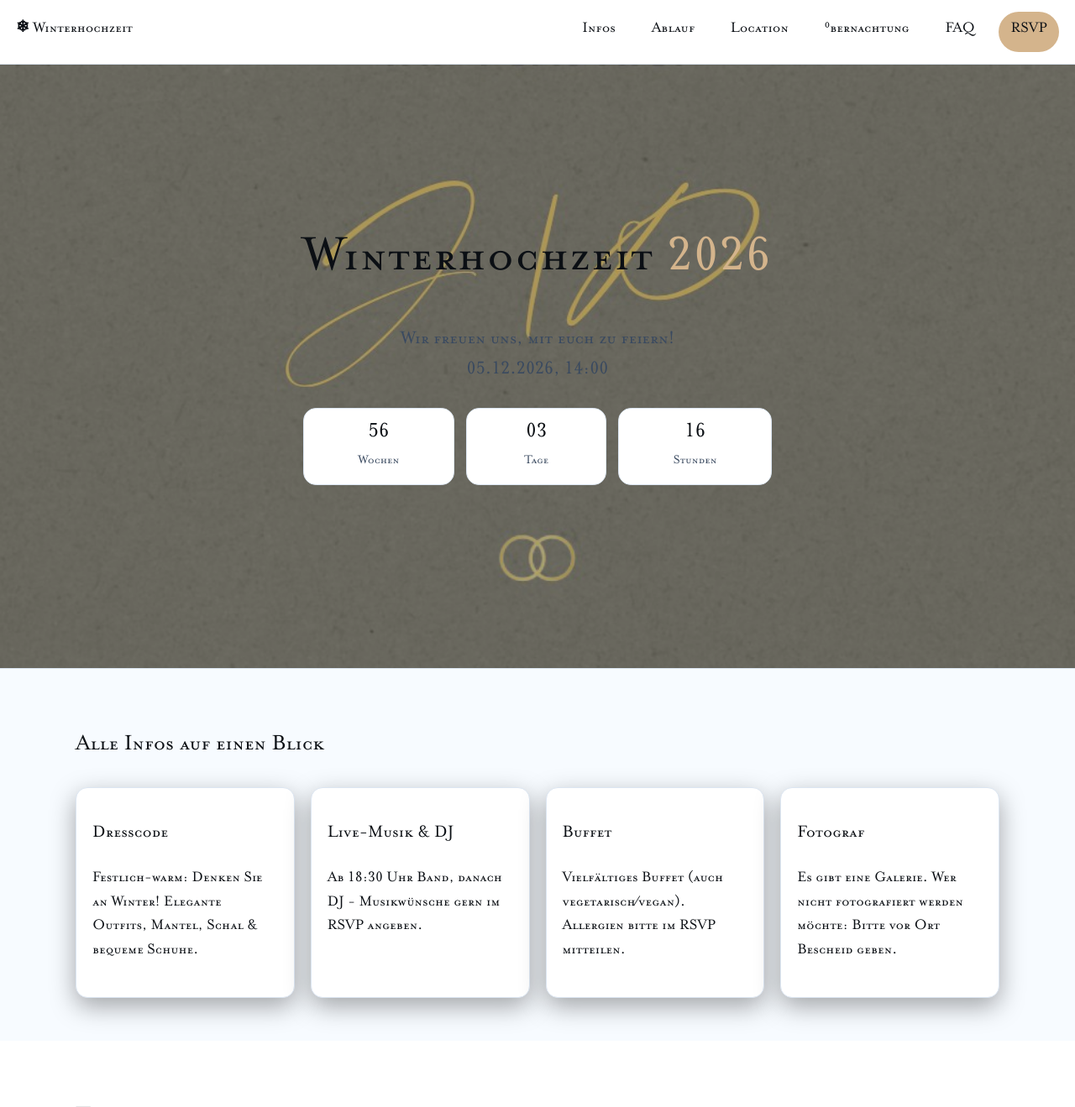
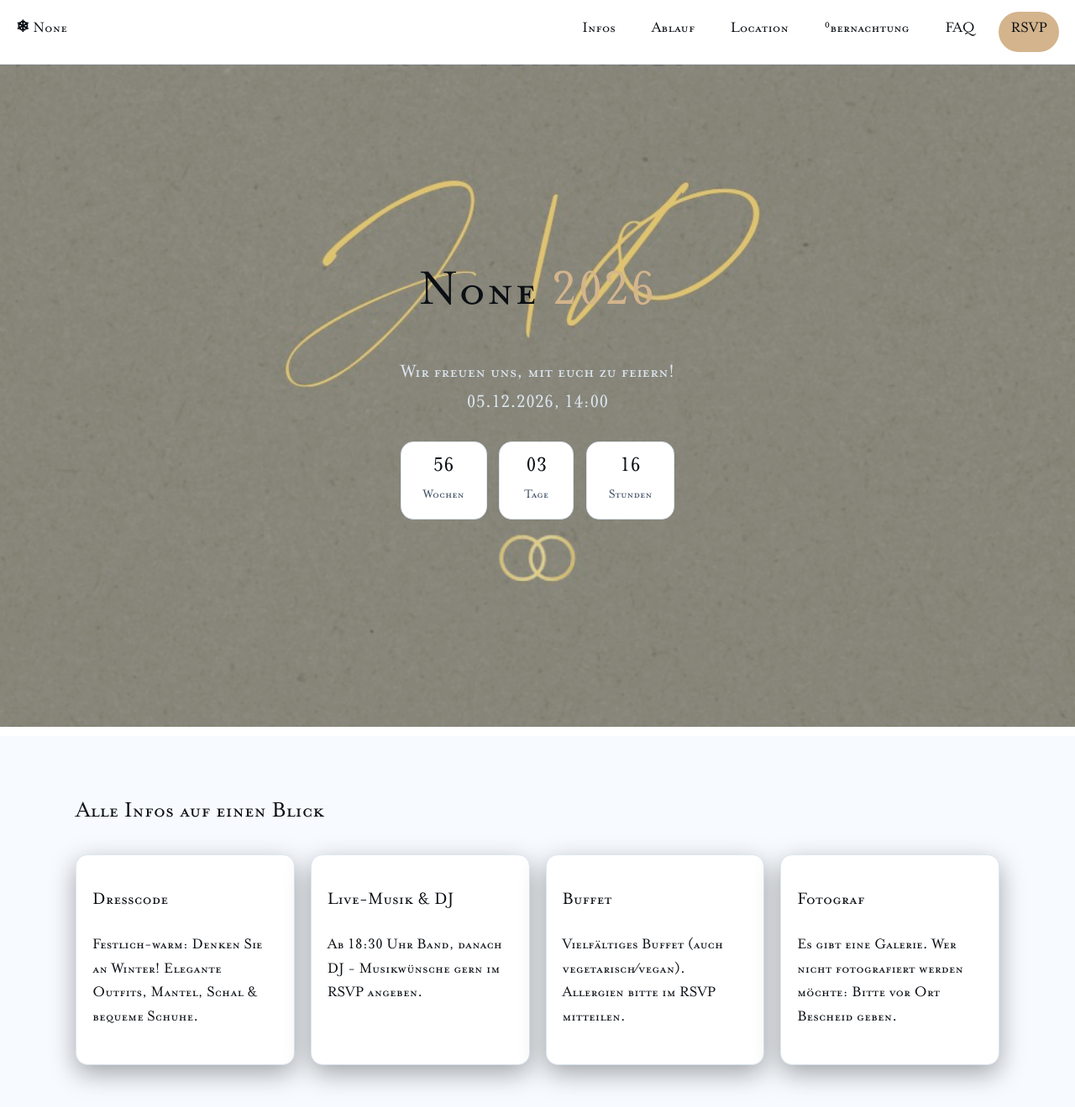
Before and after one commit to philippwirtz/Winterhochzeit, a Flask app: page / in a window 1280 px wide. Shown: the top 1319 px of the page at 84% size. Run offline with Flask 3, Linux system fonts and the light colour scheme; some libraries are stand-ins or nearby versions.

Commit message:
Code überarbeitet

```diff
--- a/app.py
+++ b/app.py
@@ -26,35 +26,44 @@ mimetypes.add_type('font/woff2', '.woff2')
 mimetypes.add_type('font/woff', '.woff')
 # ---------- Configuration ----------
 load_dotenv()
-EVENT_TITLE = os.getenv("EVENT_TITLE", "Winterhochzeit")
+EVENT_TITLE = os.getenv("EVENT_TITLE", "Winterhochzeit Jasmin & Philipp")
 # Use local time string "YYYY-MM-DD HH:MM" (24h). We'll parse and treat as naive local.
 EVENT_DATETIME_STR = os.getenv("EVENT_DATETIME", "2026-12-05 14:00")
 EVENT_LOCATION_NAME = os.getenv("EVENT_LOCATION_NAME", "Kurgarten Bad Dürrheim")
 EVENT_LOCATION_ADDRESS = os.getenv("EVENT_LOCATION_ADDRESS", "Luisenstraße 16, 78073 Bad Dürrheim")
 RSVP_DEADLINE_STR = os.getenv("RSVP_DEADLINE", "2026-04-01")
-# muss ich noch ändern!
-ADMIN_KEY = os.getenv("ADMIN_KEY", "test")
-
-SMTP_HOST="smtp-mail.outlook.com"
-SMTP_PORT=587
-SMTP_USER="username"
-SMTP_PASS="dein_passwort"
-MAIL_FROM="robot@example.com"
-MAIL_TO="du@example.com,partner@example.com"
 
 # ---------- Flask app ----------
 IS_DEV = os.getenv("FLASK_DEBUG", "0") == "1" or os.getenv("ENV", "").lower() == "development"
 FORCE_HTTPS = os.getenv("FORCE_HTTPS", "0" if IS_DEV else "1") == "1"
 app = Flask(__name__, static_folder="static", template_folder="templates")
 
-app.config["SQLALCHEMY_DATABASE_URI"] = os.getenv("DATABASE_URL", "sqlite:///rsvp.db")
+# Stelle sicher, dass die DB IMMER an einem existierenden, beschreibbaren Ort liegt
+# -> Flask "instance"-Ordner (standard: <projekt>/instance)
+os.makedirs(app.instance_path, exist_ok=True)
+
+db_file = os.getenv("DATABASE_FILE", "rsvp.db")
+db_abs_path = os.path.join(app.instance_path, db_file)
+
+app.config["SQLALCHEMY_DATABASE_URI"] = os.getenv(
+    "DATABASE_URL",
+    f"sqlite:///{db_abs_path}"  # absolute, OS-sicher
+)
 app.config["SQLALCHEMY_TRACK_MODIFICATIONS"] = False
+
+app.logger.info(f"instance_path = {app.instance_path}")
+app.logger.info(f"DB path      = {db_abs_path}")
+app.logger.info(f"SQLA URI     = {app.config['SQLALCHEMY_DATABASE_URI']}")
+
+
+# app.config["SQLALCHEMY_DATABASE_URI"] = os.getenv("DATABASE_URL", "sqlite:///rsvp.db")
+# app.config["SQLALCHEMY_TRACK_MODIFICATIONS"] = False
 
 # Grundkonfiguration
 app.config.update(
     DEBUG=IS_DEV is True,
     ENV="development" if IS_DEV else "production",
-    SECRET_KEY=os.getenv("SECRET_KEY", "CHANGE_ME_32+_CHARS"),
+    SECRET_KEY=os.getenv("SECRET_KEY"),
 
     # nur in Produktion strikt
     SESSION_COOKIE_SECURE=not IS_DEV,
@@ -65,10 +74,22 @@ app.config.update(
 )
 
 
-EVENT_TITLE = os.getenv("EVENT_TITLE", "Winterhochzeit")
-ADMIN_USER  = os.getenv("ADMIN_USER")  # z.B. "admin"
-ADMIN_PASS  = os.getenv("ADMIN_PASS")  # z.B. langer zufälliger String
+EVENT_TITLE = os.getenv("EVENT_TITLE")
+ADMIN_USER  = os.getenv("ADMIN_USER", "admin")  # z.B. "admin"
+ADMIN_PASS  = os.getenv("ADMIN_PASS", "changeme")  # z.B. langer zufälliger String
 # ADMIN_KEY kannst du weiterverwenden, ist aber nach BasicAuth nicht mehr nötig
+
+# Basic Auth für Admin
+if ADMIN_USER and ADMIN_PASS:
+    app.config["BASIC_AUTH_USERNAME"] = ADMIN_USER
+    app.config["BASIC_AUTH_PASSWORD"] = ADMIN_PASS
+    basic_auth = BasicAuth(app)
+else:
+    basic_auth = None  # fallback: kein Adminschutz (nicht empfohlen)
+app.logger.info(f"ADMIN_USER: {repr(ADMIN_USER)}")
+app.logger.info(f"ADMIN_PASS set: {bool(ADMIN_PASS)}")
+app.logger.info(f"Using BasicAuth: {basic_auth is not None}")
+
 
 # Security-Header / HTTPS / CSP
 csp = {
@@ -91,17 +112,6 @@ CSRFProtect(app)
 
 # Rate-Limiting
 limiter = Limiter(get_remote_address, app=app, default_limits=["200/hour"])
-
-# Basic Auth für Admin
-if ADMIN_USER and ADMIN_PASS:
-    app.config["BASIC_AUTH_USERNAME"] = ADMIN_USER
-    app.config["BASIC_AUTH_PASSWORD"] = ADMIN_PASS
-    basic_auth = BasicAuth(app)
-else:
-    basic_auth = None  # fallback: kein Adminschutz (nicht empfohlen)
-app.logger.info(f"ADMIN_USER: {repr(ADMIN_USER)}")
-app.logger.info(f"ADMIN_PASS set: {bool(ADMIN_PASS)}")
-app.logger.info(f"Using BasicAuth: {basic_auth is not None}")
 
 # Reverse-proxy fix (useful on Vercel/Render/Heroku etc.)
 app.wsgi_app = ProxyFix(app.wsgi_app, x_for=1, x_host=1)
@@ -198,16 +208,13 @@ def send_rsvp_mail(entry: RSVP):
 def admin_protected(view):
     @wraps(view)
     def wrapper(*args, **kwargs):
-        # 1) BasicAuth bevorzugt, wenn konfiguriert
-        if basic_auth is not None:
-            if not basic_auth.authenticate():
-                return basic_auth.challenge()  # 401 + Browser-Login
-            return view(*args, **kwargs)
-        # 2) Fallback: URL-Key
-        if request.args.get("key") != ADMIN_KEY:
-            abort(403)
+        if basic_auth is None:
+            abort(403)  # Admin nicht konfiguriert
+        if not basic_auth.authenticate():
+            return basic_auth.challenge()
         return view(*args, **kwargs)
     return wrapper
+
 # ---------- Routes ----------
 @app.route("/")
 def index():
@@ -288,12 +295,6 @@ INVITED_TOTAL = int(os.getenv("INVITED_TOTAL", "0"))
 @limiter.limit("10/minute")
 @admin_protected
 def admin_dashboard():
-    # Auth wie bei dir: BasicAuth, sonst Fallback ADMIN_KEY (optional)
-    if basic_auth is not None and not basic_auth.authenticate():
-        return basic_auth.challenge()
-    else:
-        if basic_auth is None and request.args.get("key") != ADMIN_KEY:
-            abort(403)
 
     # Kennzahlen
     total = db.session.query(RSVP).count()
@@ -351,13 +352,6 @@ def admin_dashboard():
 @limiter.limit("10/minute")
 @admin_protected
 def admin_rsvps():
-    # Auth
-    if basic_auth is not None and not basic_auth.authenticate():
-        return basic_auth.challenge()
-    else:
-        # Fallback über ADMIN_KEY optional weiter erlauben:
-        if basic_auth is None and request.args.get("key") != ADMIN_KEY:
-            abort(403)
 
     attendance = (request.args.get("attendance") or "").strip()
     q = (request.args.get("q") or "").strip()
@@ -387,11 +381,6 @@ def admin_rsvps():
 @limiter.limit("10/minute")
 @admin_protected
 def admin_rsvps_update():
-    if basic_auth is not None and not basic_auth.authenticate():
-        return basic_auth.challenge()
-    else:
-        if basic_auth is None and request.args.get("key") != ADMIN_KEY:
-            abort(403)
 
     rid = request.form.get("id")
     if not rid:
@@ -424,11 +413,6 @@ def admin_rsvps_update():
 @limiter.limit("10/minute")
 @admin_protected
 def admin_rsvps_delete():
-    if basic_auth is not None and not basic_auth.authenticate():
-        return basic_auth.challenge()
-    else:
-        if basic_auth is None and request.args.get("key") != ADMIN_KEY:
-            abort(403)
 
     rid = request.form.get("id")
     if not rid:
@@ -446,14 +430,6 @@ def admin_rsvps_delete():
 @limiter.limit("5/minute")
 @admin_protected
 def export_csv():
-    # Basic Auth, falls gesetzt – sonst Fallback auf ADMIN_KEY
-    if basic_auth is not None:
-        if not basic_auth.authenticate():
-            return basic_auth.challenge()
-    else:
-        key = request.args.get("key")
-        if key != ADMIN_KEY:
-            abort(403)
 
     rows = RSVP.query.order_by(RSVP.created_at.desc()).all()
 
--- a/static/styles.css
+++ b/static/styles.css
@@ -159,25 +159,25 @@ img {
 .hero {
   position: relative;
   display: grid;
-  height: 90vh;
+  height: 100vh;
   min-height: 70svh;
   place-items: center;
-  overflow: clip;
-  border-bottom: 1px solid var(--border);
+  overflow: hidden;
+  /*border-bottom: 1px solid var(--border);*/
 }
 
 .hero img {
   width: 100%;
   height: 100%;
-  object-fit: cover;
+  object-fit: fill;
   object-position: center 40%;
-  inset: 0;
-  filter: brightness(0.7) contrast(1.05) saturate(1);
+  /*inset: 0;*/
+  filter: brightness(0.9) contrast(1.05) saturate(1);
 }
 
 .hero__content {
   position: absolute;
-  z-index: 1;
+  /*z-index: 1;*/
   text-align: center;
   padding: 1rem;
 }
@@ -189,7 +189,7 @@ img {
 
 .lead {
   font-size: clamp(1rem, 2.4vw, 1.25rem);
-  color: var(--muted);
+  color: var(--border);
 }
 
 .countdown {
--- a/templates/base.html
+++ b/templates/base.html
@@ -11,7 +11,7 @@
     <meta property="og:title" content="{{ event_title }} | Event-Website" />
     <meta
       property="og:description"
-      content="Alle Infos – jetzt zusagen & Details checken."
+      content="Alle Infos - jetzt zusagen & Details checken."
     />
     <meta property="og:type" content="website" />
     <meta
```
Also changed, not shown: J&P Screenshot.jpg (deleted).
